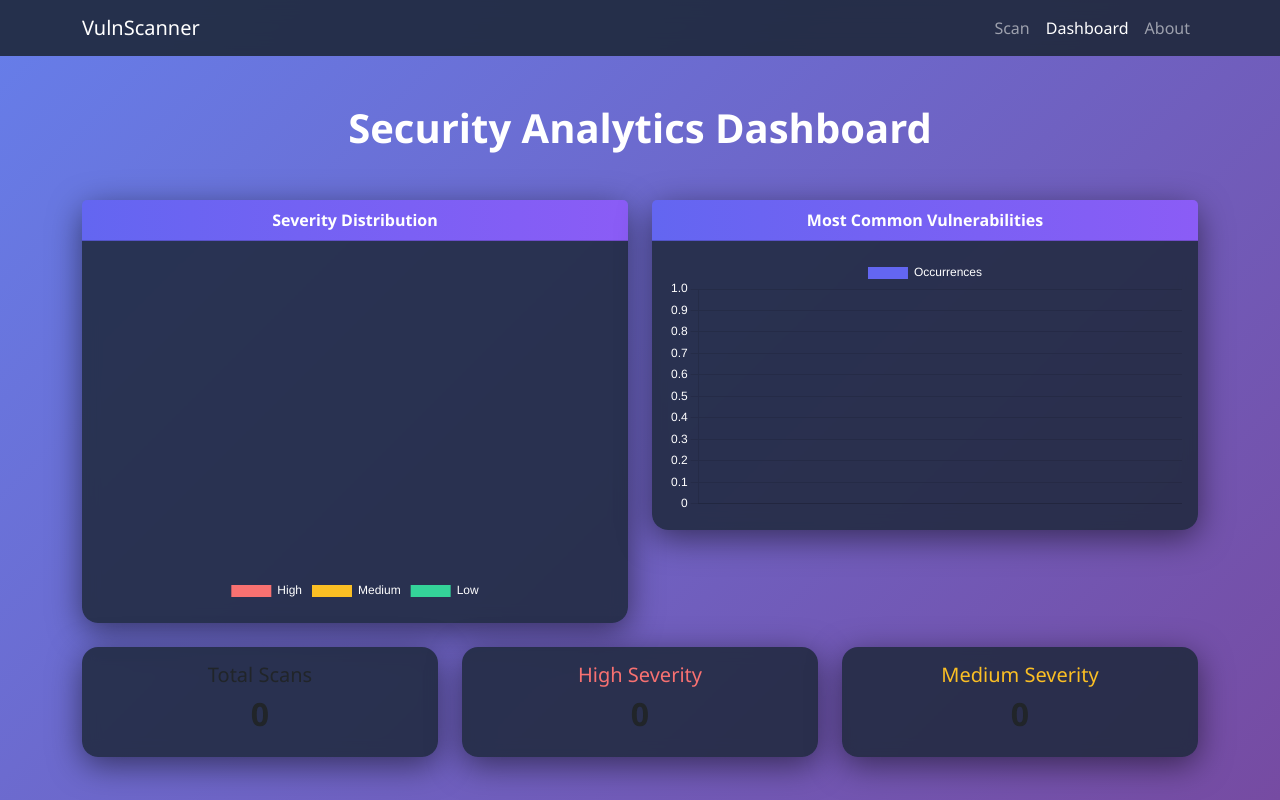
After one commit to 0407ganesh/web-vuln-scanner, a PHP site: page /dashboard.php in a window 1280 px wide. The commit adds this page. Run offline with PHP 8.4, Linux system fonts and the light colour scheme; data that the repository does not hold is empty.

Commit message:
Organized folders (frontend, backend), added navigation bar, improved UI readability, added dashboard placeholder

```diff
--- /dev/null
+++ b/frontend/dashboard.php
@@ -0,0 +1,196 @@
+<!DOCTYPE html>
+<html lang="en">
+<head>
+    <meta charset="UTF-8">
+    <meta name="viewport" content="width=device-width, initial-scale=1.0">
+    <title>Dashboard - Vulnerability Scanner</title>
+    <link href="https://cdn.jsdelivr.net/npm/bootstrap@5.3.3/dist/css/bootstrap.min.css" rel="stylesheet">
+    <script src="https://cdn.jsdelivr.net/npm/chart.js"></script>
+    <style>
+        body {
+            font-family: 'Segoe UI', system-ui, sans-serif;
+            background: linear-gradient(135deg, #667eea 0%, #764ba2 100%);
+            color: #fff;
+            min-height: 100vh;
+        }
+        .navbar { background: rgba(30, 41, 59, 0.9) !important; backdrop-filter: blur(10px); }
+        .card {
+            background: rgba(30, 41, 59, 0.85);
+            border: none;
+            border-radius: 16px;
+            box-shadow: 0 8px 32px rgba(0,0,0,0.5);
+            backdrop-filter: blur(8px);
+        }
+        .card-header {
+            background: linear-gradient(to right, #6366f1, #8b5cf6);
+            border-radius: 16px 16px 0 0;
+            color: white;
+            font-weight: bold;
+        }
+        .high { color: #f87171; }
+        .medium { color: #fbbf24; }
+        .low { color: #34d399; }
+        canvas { max-height: 350px; }
+    </style>
+</head>
+<body>
+
+<nav class="navbar navbar-expand-lg navbar-dark">
+    <div class="container">
+        <a class="navbar-brand" href="index.php">VulnScanner</a>
+        <button class="navbar-toggler" type="button" data-bs-toggle="collapse" data-bs-target="#navbarNav">
+            <span class="navbar-toggler-icon"></span>
+        </button>
+        <div class="collapse navbar-collapse" id="navbarNav">
+            <ul class="navbar-nav ms-auto">
+                <li class="nav-item"><a class="nav-link" href="index.php">Scan</a></li>
+                <li class="nav-item"><a class="nav-link active" href="dashboard.php">Dashboard</a></li>
+                <li class="nav-item"><a class="nav-link" href="about.php">About</a></li>
+            </ul>
+        </div>
+    </div>
+</nav>
+
+<div class="container mt-5">
+    <h1 class="text-center mb-5 fw-bold">Security Analytics Dashboard</h1>
+
+    <?php
+    $db_host = 'localhost';
+    $db_user = 'root';
+    $db_pass = '';
+    $db_name = 'vuln_scanner';
+
+    $conn = new mysqli($db_host, $db_user, $db_pass, $db_name);
+
+    if ($conn->connect_error) {
+        echo '<p class="error">Database connection failed.</p>';
+        exit;
+    }
+
+    // 1. Total scans
+    $total_scans = $conn->query("SELECT COUNT(*) as count FROM scans")->fetch_assoc()['count'];
+
+    // 2. Severity counts
+    $severity_query = "SELECT
+                        SUM(CASE WHEN severity = 'High' THEN 1 ELSE 0 END) AS high,
+                        SUM(CASE WHEN severity = 'Medium' THEN 1 ELSE 0 END) AS medium,
+                        SUM(CASE WHEN severity = 'Low' THEN 1 ELSE 0 END) AS low
+                      FROM vulnerabilities";
+    $severity = $conn->query($severity_query)->fetch_assoc();
+
+    // 3. Most common vulnerabilities
+    $common_query = "SELECT vuln_type, COUNT(*) as count
+                     FROM vulnerabilities
+                     GROUP BY vuln_type
+                     ORDER BY count DESC
+                     LIMIT 5";
+    $common_result = $conn->query($common_query);
+    $common_labels = [];
+    $common_data = [];
+    while ($row = $common_result->fetch_assoc()) {
+        $common_labels[] = $row['vuln_type'];
+        $common_data[] = $row['count'];
+    }
+
+    $conn->close();
+    ?>
+
+    <div class="row g-4">
+        <!-- Severity Pie Chart -->
+        <div class="col-lg-6">
+            <div class="card">
+                <div class="card-header text-center">Severity Distribution</div>
+                <div class="card-body">
+                    <canvas id="severityChart"></canvas>
+                </div>
+            </div>
+        </div>
+
+        <!-- Common Vulnerabilities Bar Chart -->
+        <div class="col-lg-6">
+            <div class="card">
+                <div class="card-header text-center">Most Common Vulnerabilities</div>
+                <div class="card-body">
+                    <canvas id="commonChart"></canvas>
+                </div>
+            </div>
+        </div>
+
+        <!-- Stats Cards -->
+        <div class="col-md-4">
+            <div class="card text-center">
+                <div class="card-body">
+                    <h5>Total Scans</h5>
+                    <h2 class="fw-bold"><?php echo $total_scans; ?></h2>
+                </div>
+            </div>
+        </div>
+        <div class="col-md-4">
+            <div class="card text-center">
+                <div class="card-body">
+                    <h5 class="high">High Severity</h5>
+                    <h2 class="fw-bold"><?php echo $severity['high'] ?? 0; ?></h2>
+                </div>
+            </div>
+        </div>
+        <div class="col-md-4">
+            <div class="card text-center">
+                <div class="card-body">
+                    <h5 class="medium">Medium Severity</h5>
+                    <h2 class="fw-bold"><?php echo $severity['medium'] ?? 0; ?></h2>
+                </div>
+            </div>
+        </div>
+    </div>
+</div>
+
+<script>
+    // Severity Pie Chart
+    const severityCtx = document.getElementById('severityChart').getContext('2d');
+    new Chart(severityCtx, {
+        type: 'doughnut',
+        data: {
+            labels: ['High', 'Medium', 'Low'],
+            datasets: [{
+                data: [<?php echo $severity['high'] ?? 0; ?>, <?php echo $severity['medium'] ?? 0; ?>, <?php echo $severity['low'] ?? 0; ?>],
+                backgroundColor: ['#f87171', '#fbbf24', '#34d399'],
+                borderWidth: 0
+            }]
+        },
+        options: {
+            responsive: true,
+            plugins: {
+                legend: { position: 'bottom', labels: { color: '#fff' } }
+            }
+        }
+    });
+
+    // Common Vulnerabilities Bar Chart
+    const commonCtx = document.getElementById('commonChart').getContext('2d');
+    new Chart(commonCtx, {
+        type: 'bar',
+        data: {
+            labels: <?php echo json_encode($common_labels); ?>,
+            datasets: [{
+                label: 'Occurrences',
+                data: <?php echo json_encode($common_data); ?>,
+                backgroundColor: '#6366f1',
+                borderRadius: 8
+            }]
+        },
+        options: {
+            responsive: true,
+            scales: {
+                y: { beginAtZero: true, ticks: { color: '#fff' } },
+                x: { ticks: { color: '#fff' } }
+            },
+            plugins: {
+                legend: { labels: { color: '#fff' } }
+            }
+        }
+    });
+</script>
+
+<script src="https://cdn.jsdelivr.net/npm/bootstrap@5.3.3/dist/js/bootstrap.bundle.min.js"></script>
+</body>
+</html>
```
Also changed, not shown: backend/export_csv.php (added, +69 -0 lines), export_csv.php (deleted, +0 -49 lines), frontend/about.php (added, +90 -0 lines), frontend/index.php (renamed from index.php, +161 -50 lines), 1 other file.
